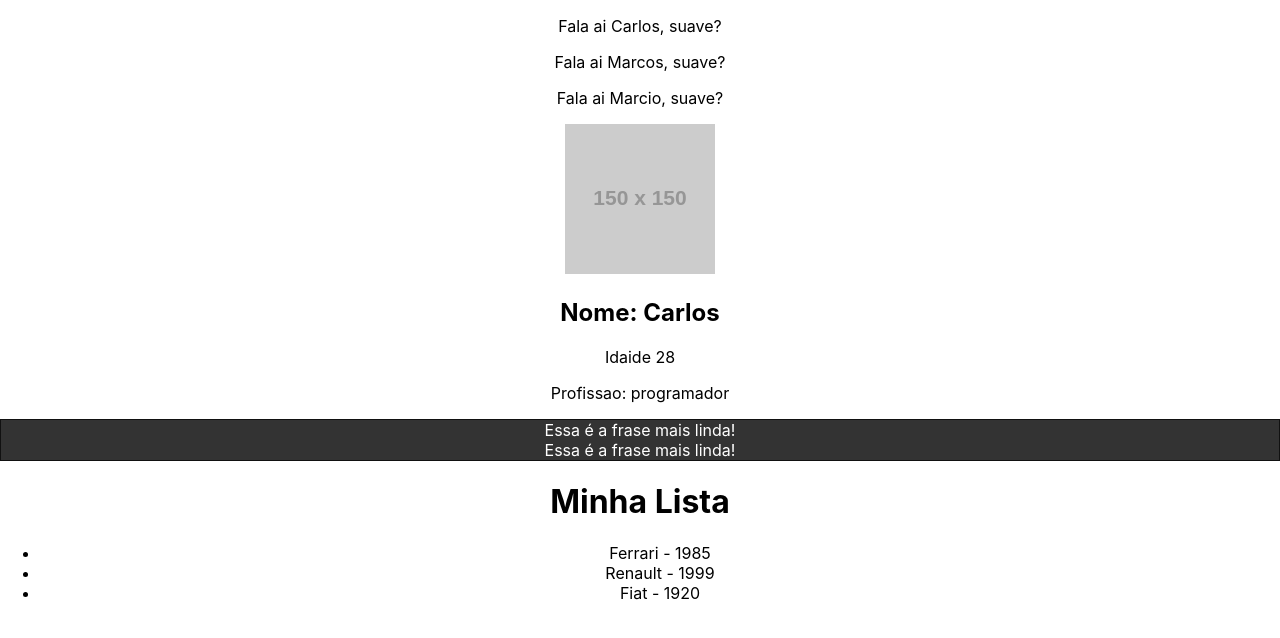
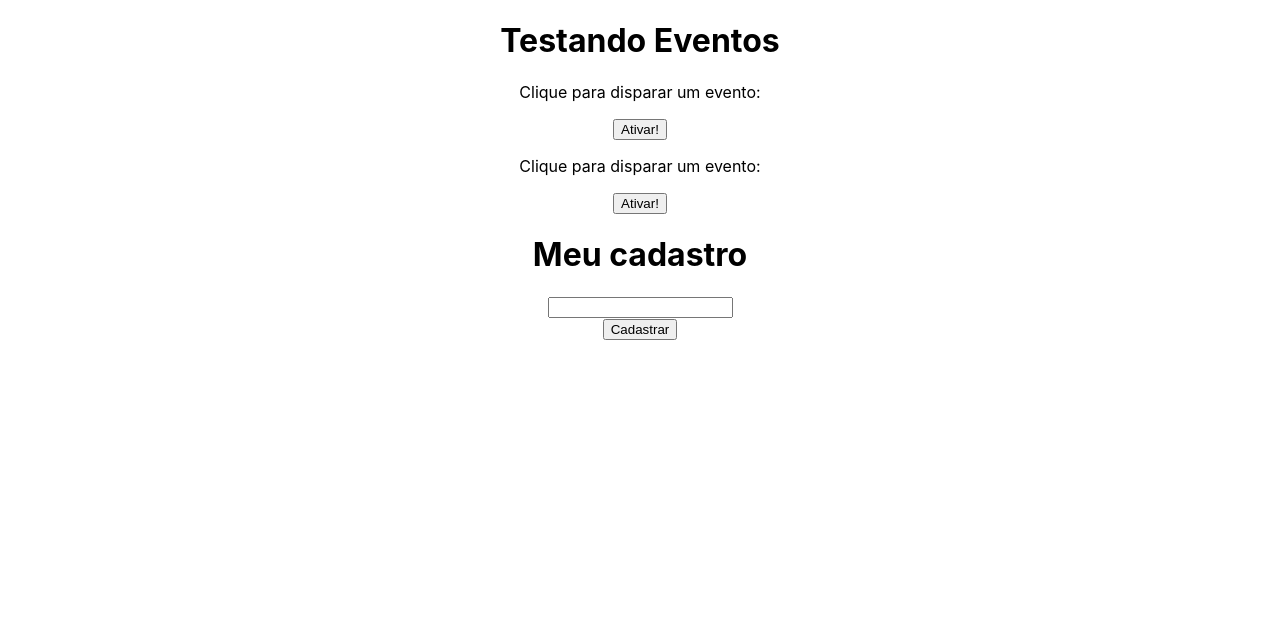
Before and after one commit to CarlosRenielly/REACT-JS, a React (Create React App) app in the folder meu-projeto/: page / in a window 1280 px wide. Shown: the top 638 px of the page. Built offline with nearby package versions, Linux system fonts and the light colour scheme.

Commit message:
attt
att

```diff
--- a/meu-projeto/src/App.js
+++ b/meu-projeto/src/App.js
@@ -1,22 +1,16 @@
 import './App.css';
-import HelloWorld from './componets/HelloWorld';
-import SayMyName from './componets/SayMyName';
-import Pessoa from './componets/Pessoa';
-import Frase from './componets/Frase';
-import List from './componets/List';
+import Evento from './componets/Eventos';
+import Form from './componets/Form';
 
 
 function App() {
-  const nome = "Marcio"
 
   return (
     <div className="App">
-      <SayMyName nome="Carlos"/>
-      <SayMyName nome="Marcos"/>
-      <SayMyName nome = {nome}/>
-      <Pessoa nome= "Carlos" idade ="28" profissao ="programador" foto="https://via.placeholder.com/150"/>
-      <Frase/>
-      <List/>
+      <h1>Testando Eventos</h1>
+      <Evento numero="1"/>
+      <Evento numero="2"/>
+      <Form/>
 
     </div>
   );
--- /dev/null
+++ b/meu-projeto/src/componets/Eventos.js
@@ -0,0 +1,14 @@
+function Evento ({numero}){
+  function meuEvento(){
+    console.log(`Opa, fui ativado! ${numero}`)
+  }
+
+  return (
+    <div>
+      <p>Clique para disparar um evento:</p>
+      <button onClick={meuEvento}>Ativar!</button>
+    </div>
+  )
+}
+
+export default Evento
--- /dev/null
+++ b/meu-projeto/src/componets/Form.js
@@ -0,0 +1,21 @@
+function Form (){
+
+  function cadastrarUsuario (e){
+    e.preventDefault()
+    console.log("Cadastrou o usuario!")
+  }
+
+  return(
+    <div>
+      <h1>Meu cadastro</h1>
+      <form onSubmit={cadastrarUsuario} >
+        <div>
+          <input type="text" name="" id="" pleceholder ="Digite seu nome" />
+        </div>
+          <input type="submit" name="" value ="Cadastrar" />
+      </form>
+    </div>
+  )
+}
+
+export default Form
--- a/meu-projeto/src/componets/Frase.module.css
+++ b/meu-projeto/src/componets/Frase.module.css
@@ -8,3 +8,7 @@
   background-color: #333;
   margin: 0;
 }
+
+form {
+  padding-bottom: 2px;
+}
--- a/meu-projeto/src/componets/Pessoa.js
+++ b/meu-projeto/src/componets/Pessoa.js
@@ -1,7 +1,6 @@
 function Pessoa ({nome, idade, profissao, foto}){
   return (
     <div>
-      <img src={foto} />
       <h2>Nome: {nome}</h2>
       <p>Idaide {idade}</p>
       <p>Profissao: {profissao}</p>
```
Also changed, not shown: 1 other file (tests, documents, lock files or other folders).
